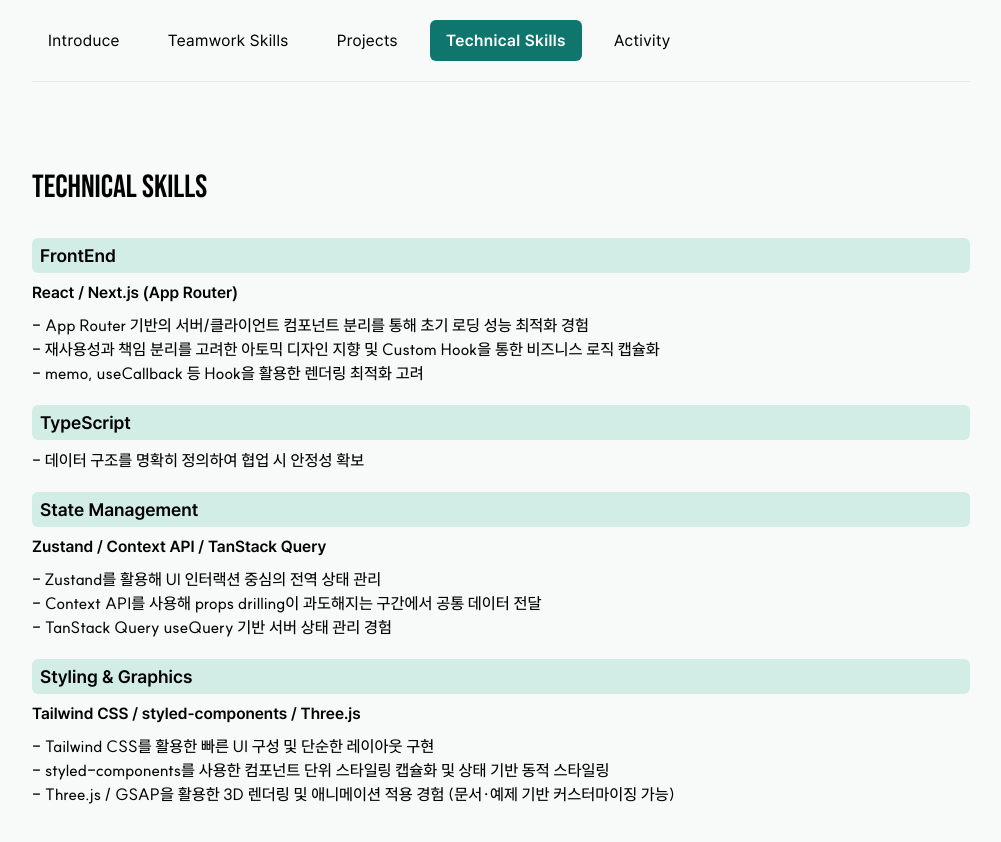
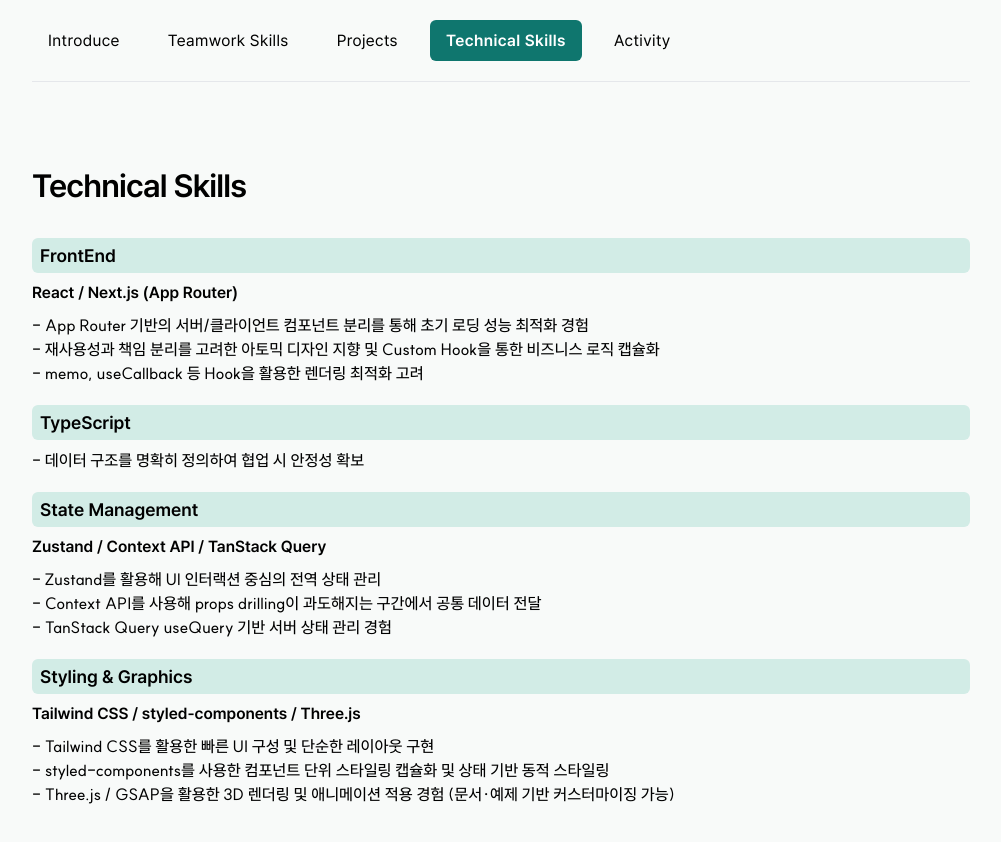
Before and after one commit to yeaseula/second-portfolio, a React (Vite) app: page /skills in a window 1280 px wide. Shown: the top 842 px of the page, without its empty margins (139-1140 px from the left). Built offline with nearby package versions, Linux system fonts and the light colour scheme.

Commit message:
title logo font style 수정 및 preload 항목 변경

```diff
--- a/index.html
+++ b/index.html
@@ -23,6 +23,13 @@
       type="font/woff2"
       crossorigin
     />
+    <link
+      rel="preload"
+      href="/fonts/Pretendard-Bold.subset.woff2"
+      as="font"
+      type="font/woff2"
+      crossorigin
+    />
     <link rel="icon" type="image/svg+xml" href="/vite.svg" />
     <meta name="viewport" content="width=device-width, initial-scale=1.0" />
     <title>Yeaseul 포트폴리오</title>
--- a/src/common/OriginalLogo.jsx
+++ b/src/common/OriginalLogo.jsx
@@ -1,3 +1,7 @@
 export default function OriginalLogo({ text }) {
-  return <div className="font-bebas text-2xl leading-normal mb-7">{text}</div>;
+  return (
+    <div className="font-pretendard font-bold tracking-tight text-2xl leading-normal mb-7">
+      {text}
+    </div>
+  );
 }
```
